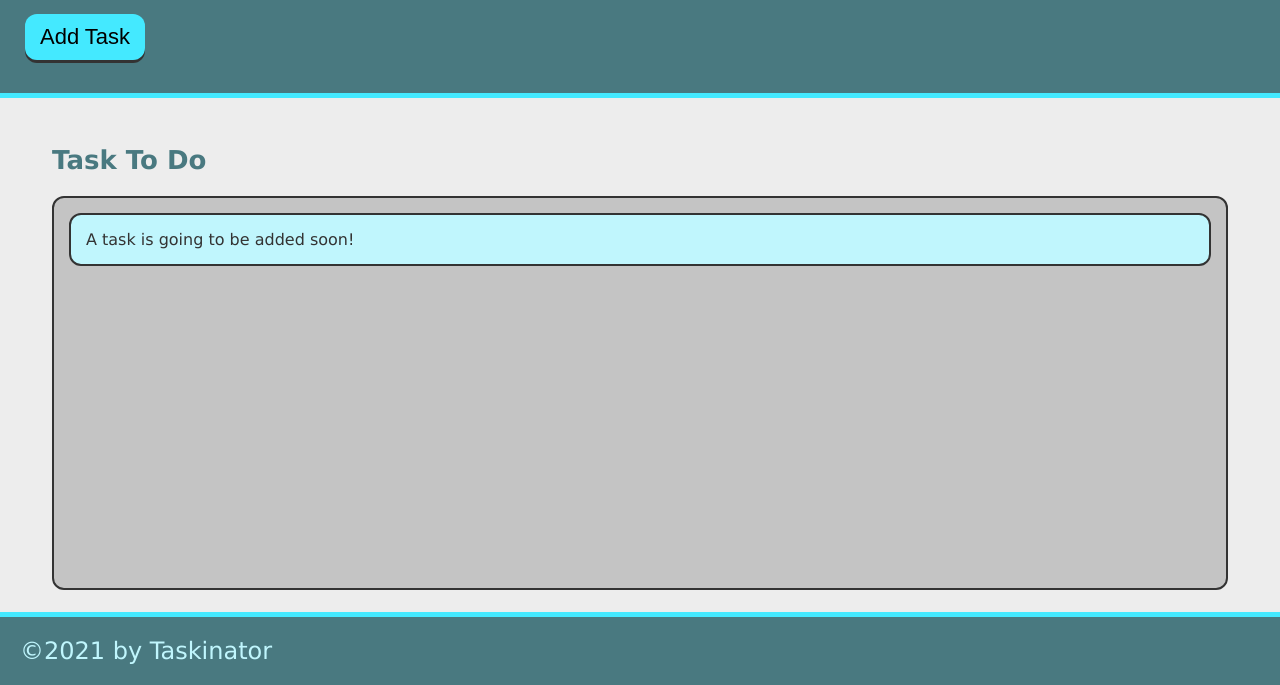
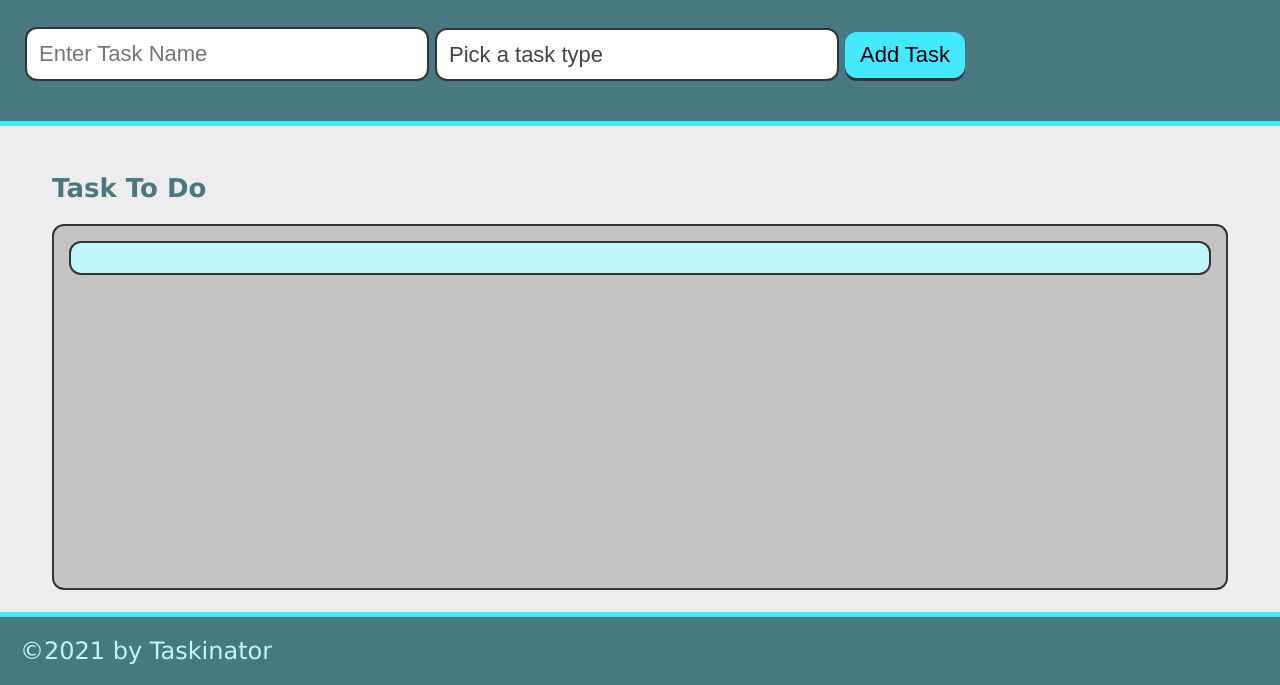
Before and after one commit to mgall13/taskinator, a plain HTML site: page index.html in a window 1280 px wide. Shown: the part 115-800 px from the top of the page. Drawn offline with Linux system fonts and the light colour scheme.

Commit message:
adding task form

```diff
--- a/index.html
+++ b/index.html
@@ -13,14 +13,29 @@
     <header>
         <h1 class="page-title">Taskinator</h1>
         <p>Click the button below to add a new task!</p>
-        <button class="btn" id="save-task">Add Task</button>
+        <form id="task-form">
+            <div class="form-group">
+                <input type="text" name="task-name" placeholder="Enter Task Name" />
+            </div>
+            <div class="form-group">
+                <select name="task-type" class="select-dropdown">
+                    <option value="" disabled selected>Pick a task type</option>
+                    <option value="Print">Print</option>
+                    <option value="Web">Web</option>
+                    <option value="Mobile">Mobile</option>
+                </select>
+            </div>
+            <div class="form-group">
+                <button class="btn" id="save-task" type="submit">Add Task</button>
+            </div>
+        </form>
     </header>
 
     <main class="page-content">
         <section class="task-list-wrapper">
             <h2 class="list-title">Task To Do</h2>
             <ul class="task-list" id="tasks-to-do">
-                <li class ="task-item">A task is going to be added soon!</li>
+                <li class ="task-item"></li>
             </ul>
         </section>
 
```
